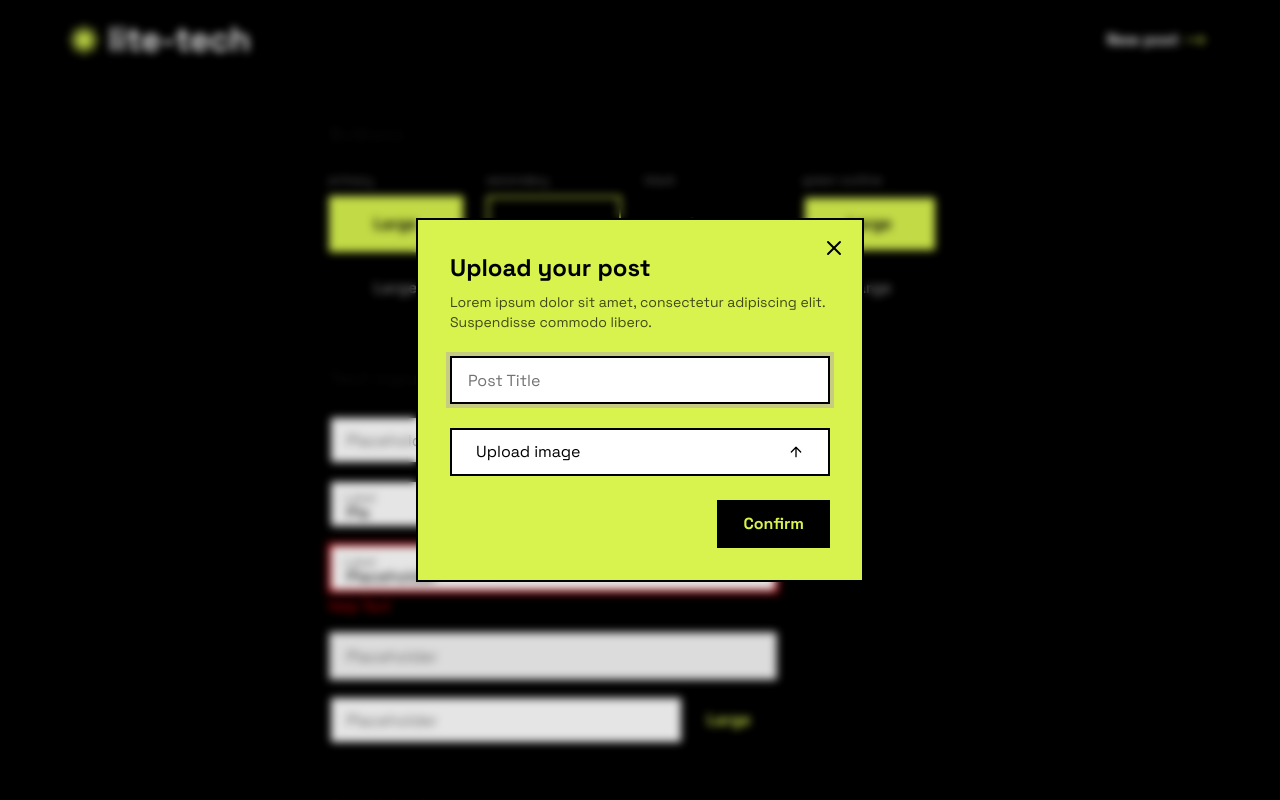
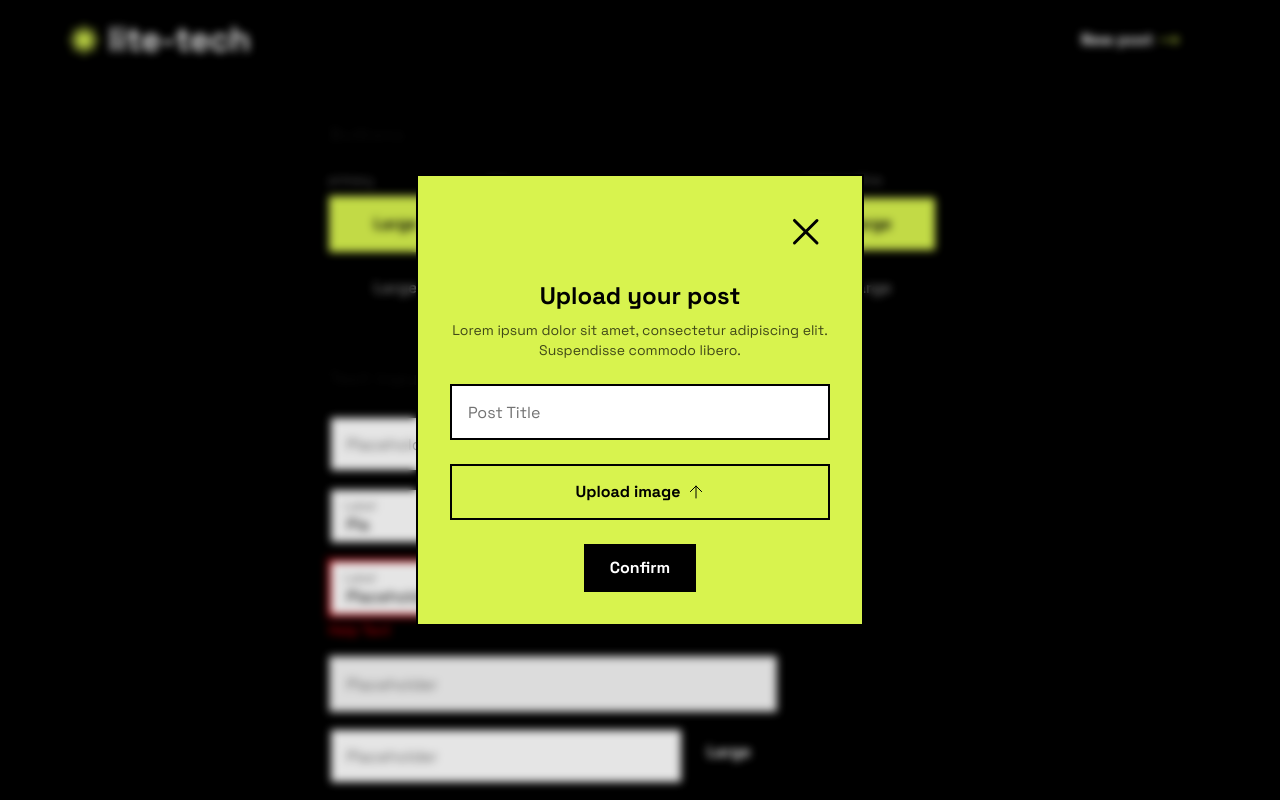
Before and after one commit to nicomanzato/nextjs-tech-blog, a Next.js app: page /design-system in a window 1280 px wide. Both pictures are taken after a click on the button "New post". Shown: the top 800 px of the page. Built offline with nearby package versions, Linux system fonts and the light colour scheme.

Commit message:
updated modal

```diff
--- /dev/null
+++ b/components/icons/arrow-up.tsx
@@ -0,0 +1,17 @@
+import type { SVGProps } from "react";
+
+function ArrowUpIcon(props: SVGProps<SVGSVGElement>) {
+  return (
+    <svg viewBox="0 0 24 24" fill="none" aria-hidden="true" {...props}>
+      <path
+        d="M12 21V3M3.5 11.5L12 3L20.5 11.5"
+        stroke="currentColor"
+        strokeWidth="1.5"
+        strokeLinecap="round"
+        strokeLinejoin="round"
+      />
+    </svg>
+  );
+}
+
+export { ArrowUpIcon };
--- a/components/icons/x.tsx
+++ b/components/icons/x.tsx
@@ -2,9 +2,28 @@ import type { SVGProps } from "react";
 
 function XIcon(props: SVGProps<SVGSVGElement>) {
   return (
-    <svg viewBox="0 0 10 10" fill="none" aria-hidden="true" {...props}>
-      <line x1="9.35355" y1="0.461097" x2="0.353553" y2="9.4611" stroke="currentColor" />
-      <line x1="0.353553" y1="0.3536" x2="9.35355" y2="9.3536" stroke="currentColor" />
+    <svg
+      width="48"
+      height="48"
+      viewBox="0 0 48 48"
+      fill="none"
+      xmlns="http://www.w3.org/2000/svg"
+      {...props}
+    >
+      <path
+        d="M34.9829 12.4707L12.4679 34.9858"
+        stroke="black"
+        strokeWidth="3"
+        strokeLinecap="round"
+        strokeLinejoin="round"
+      />
+      <path
+        d="M34.9983 34.9985L12.4618 12.462"
+        stroke="black"
+        strokeWidth="3"
+        strokeLinecap="round"
+        strokeLinejoin="round"
+      />
     </svg>
   );
 }
--- a/components/site-header.tsx
+++ b/components/site-header.tsx
@@ -18,9 +18,9 @@ function SiteHeader() {
         />
       </Link>
       <UploadPostDialog>
-        <Button className="h-auto gap-1 border-none bg-transparent p-0 text-base font-semibold  hover:bg-transparent hover:text-text-icons-inverse">
-          <span className="text-text-icons-inverse">New post</span>
-          <ArrowRightIcon className="size-6 text-text-icons-brand" />
+        <Button variant="black" className="group gap-1">
+          <span>New post</span>
+          <ArrowRightIcon className="size-6 text-text-icons-brand group-active:text-text-icons-highlight group-hover:text-text-icons-highlight" />
         </Button>
       </UploadPostDialog>
     </header>
--- a/components/topics-filter.tsx
+++ b/components/topics-filter.tsx
@@ -47,7 +47,7 @@ function TopicsFilter({ topics }: TopicsFilterProps) {
             )}
           >
             {topic}
-            {isSelected && <XIcon className="size-2.5" />}
+            {isSelected && <XIcon className="size-4.5" />}
           </button>
         );
       })}
--- a/components/ui/button.tsx
+++ b/components/ui/button.tsx
@@ -14,7 +14,7 @@ const buttonVariants = cva(
         secondary:
           "border-border-brand bg-transparent text-text-icons-primary hover:bg-background-brand hover:text-text-icons-primary focus-visible:ring-4 focus-visible:ring-border-brand/50 active:bg-background-brand active:text-text-icons-primary disabled:border-muted-foreground/40 disabled:text-muted-foreground",
         black:
-          "bg-background-inverse text-text-icons-brand hover:bg-background-brand hover:text-text-icons-primary focus-visible:border-border-brand focus-visible:ring-4 focus-visible:ring-border-brand/50 active:bg-background-brand active:text-text-icons-primary disabled:bg-transparent disabled:text-muted-foreground",
+          "bg-background-inverse text-text-icons-inverse hover:bg-background-brand hover:border-border-inverse hover:text-text-icons-primary focus-visible:border-border-brand focus-visible:ring-4 focus-visible:ring-border-brand/50 active:bg-background-brand active:text-text-icons-primary disabled:bg-transparent disabled:text-muted-foreground",
         "green-outline":
           "border-border-inverse bg-background-brand text-text-icons-primary hover:bg-background-inverse hover:text-text-icons-brand focus-visible:border-border-brand focus-visible:ring-4 focus-visible:ring-border-inverse/30 active:bg-background-inverse active:text-text-icons-brand disabled:border-transparent disabled:bg-transparent disabled:text-muted-foreground",
       },
--- a/components/ui/dialog.tsx
+++ b/components/ui/dialog.tsx
@@ -1,33 +1,33 @@
-"use client"
+"use client";
 
-import * as React from "react"
-import { Dialog as DialogPrimitive } from "radix-ui"
+import * as React from "react";
+import { Dialog as DialogPrimitive } from "radix-ui";
 
-import { cn } from "@/lib/utils"
-import { XIcon } from "lucide-react"
+import { cn } from "@/lib/utils";
+import { XIcon } from "@/components/icons/x";
 
 function Dialog({
   ...props
 }: React.ComponentProps<typeof DialogPrimitive.Root>) {
-  return <DialogPrimitive.Root data-slot="dialog" {...props} />
+  return <DialogPrimitive.Root data-slot="dialog" {...props} />;
 }
 
 function DialogTrigger({
   ...props
 }: React.ComponentProps<typeof DialogPrimitive.Trigger>) {
-  return <DialogPrimitive.Trigger data-slot="dialog-trigger" {...props} />
+  return <DialogPrimitive.Trigger data-slot="dialog-trigger" {...props} />;
 }
 
 function DialogPortal({
   ...props
 }: React.ComponentProps<typeof DialogPrimitive.Portal>) {
-  return <DialogPrimitive.Portal data-slot="dialog-portal" {...props} />
+  return <DialogPrimitive.Portal data-slot="dialog-portal" {...props} />;
 }
 
 function DialogClose({
   ...props
 }: React.ComponentProps<typeof DialogPrimitive.Close>) {
-  return <DialogPrimitive.Close data-slot="dialog-close" {...props} />
+  return <DialogPrimitive.Close data-slot="dialog-close" {...props} />;
 }
 
 function DialogOverlay({
@@ -39,11 +39,11 @@ function DialogOverlay({
       data-slot="dialog-overlay"
       className={cn(
         "fixed inset-0 isolate z-50 bg-black/10 duration-100 supports-backdrop-filter:backdrop-blur-xs data-open:animate-in data-open:fade-in-0 data-closed:animate-out data-closed:fade-out-0",
-        className
+        className,
       )}
       {...props}
     />
-  )
+  );
 }
 
 function DialogContent({
@@ -52,7 +52,7 @@ function DialogContent({
   showCloseButton = true,
   ...props
 }: React.ComponentProps<typeof DialogPrimitive.Content> & {
-  showCloseButton?: boolean
+  showCloseButton?: boolean;
 }) {
   return (
     <DialogPortal>
@@ -61,23 +61,23 @@ function DialogContent({
         data-slot="dialog-content"
         className={cn(
           "fixed top-1/2 left-1/2 z-50 grid w-full max-w-[calc(100%-2rem)] -translate-x-1/2 -translate-y-1/2 gap-4 rounded-xl bg-popover p-4 text-sm text-popover-foreground ring-1 ring-foreground/10 duration-100 outline-none sm:max-w-sm data-open:animate-in data-open:fade-in-0 data-open:zoom-in-95 data-closed:animate-out data-closed:fade-out-0 data-closed:zoom-out-95",
-          className
+          className,
         )}
         {...props}
       >
-        {children}
         {showCloseButton && (
           <DialogPrimitive.Close
             data-slot="dialog-close"
-            className="absolute top-4 right-4 text-text-icons-primary outline-none hover:opacity-70 focus-visible:ring-2 focus-visible:ring-border-inverse/50"
+            className="text-text-icons-primary ml-auto outline-none hover:opacity-70 focus-visible:ring-2 focus-visible:ring-border-inverse/50"
           >
-            <XIcon />
+            <XIcon className="size-12" />
             <span className="sr-only">Close</span>
           </DialogPrimitive.Close>
         )}
+        {children}
       </DialogPrimitive.Content>
     </DialogPortal>
-  )
+  );
 }
 
 function DialogHeader({ className, ...props }: React.ComponentProps<"div">) {
@@ -87,7 +87,7 @@ function DialogHeader({ className, ...props }: React.ComponentProps<"div">) {
       className={cn("flex flex-col gap-2", className)}
       {...props}
     />
-  )
+  );
 }
 
 function DialogFooter({ className, ...props }: React.ComponentProps<"div">) {
@@ -96,11 +96,11 @@ function DialogFooter({ className, ...props }: React.ComponentProps<"div">) {
       data-slot="dialog-footer"
       className={cn(
         "-mx-4 -mb-4 flex flex-col-reverse gap-2 rounded-b-xl border-t bg-muted/50 p-4 sm:flex-row sm:justify-end",
-        className
+        className,
       )}
       {...props}
     />
-  )
+  );
 }
 
 function DialogTitle({
@@ -112,11 +112,11 @@ function DialogTitle({
       data-slot="dialog-title"
       className={cn(
         "font-heading text-base leading-none font-medium",
-        className
+        className,
       )}
       {...props}
     />
-  )
+  );
 }
 
 function DialogDescription({
@@ -128,11 +128,11 @@ function DialogDescription({
       data-slot="dialog-description"
       className={cn(
         "text-sm text-muted-foreground *:[a]:underline *:[a]:underline-offset-3 *:[a]:hover:text-foreground",
-        className
+        className,
       )}
       {...props}
     />
-  )
+  );
 }
 
 export {
@@ -146,4 +146,4 @@ export {
   DialogPortal,
   DialogTitle,
   DialogTrigger,
-}
+};
--- a/components/ui/input.tsx
+++ b/components/ui/input.tsx
@@ -1,6 +1,6 @@
-import * as React from "react"
+import * as React from "react";
 
-import { cn } from "@/lib/utils"
+import { cn } from "@/lib/utils";
 
 function Input({ className, type, ...props }: React.ComponentProps<"input">) {
   return (
@@ -8,12 +8,12 @@ function Input({ className, type, ...props }: React.ComponentProps<"input">) {
       type={type}
       data-slot="input"
       className={cn(
-        "h-12 w-full min-w-0 rounded-none border-2 border-border-inverse bg-background-surface px-4 text-base text-text-icons-primary outline-none transition-colors placeholder:text-muted-foreground hover:placeholder:text-text-icons-primary/70 focus-visible:ring-4 focus-visible:ring-text-icons-interactive/30 disabled:cursor-not-allowed disabled:border-muted-foreground/30 disabled:bg-muted disabled:text-muted-foreground aria-invalid:border-destructive aria-invalid:ring-4 aria-invalid:ring-destructive/20",
-        className
+        "h-14 w-full min-w-0 rounded-none border-2 border-border-inverse bg-background-surface px-4 text-base text-text-icons-primary outline-none transition-colors placeholder:text-muted-foreground hover:placeholder:text-text-icons-primary/70 focus-visible:ring-4 focus-visible:ring-text-icons-interactive/30 disabled:cursor-not-allowed disabled:border-muted-foreground/30 disabled:bg-muted disabled:text-muted-foreground aria-invalid:border-destructive aria-invalid:ring-4 aria-invalid:ring-destructive/20",
+        className,
       )}
       {...props}
     />
-  )
+  );
 }
 
-export { Input }
+export { Input };
--- a/components/upload-post-dialog.tsx
+++ b/components/upload-post-dialog.tsx
@@ -1,9 +1,9 @@
 "use client";
 
 import * as React from "react";
-import { ArrowUp } from "lucide-react";
 
 import { Button } from "@/components/ui/button";
+import { ArrowUpIcon } from "@/components/icons/arrow-up";
 import {
   Dialog,
   DialogContent,
@@ -15,17 +15,19 @@ import {
 } from "@/components/ui/dialog";
 import { Input } from "@/components/ui/input";
 import { Progress } from "@/components/ui/progress";
+import { cn } from "@/lib/utils";
 
 type Step = "form" | "uploading" | "success";
 
 const cardClassName =
   "gap-6 rounded-none border-2 border-border-inverse bg-background-brand p-8 text-text-icons-primary shadow-[8px_8px_0_var(--neutral-900)] sm:max-w-md";
-const buttonFieldClassName = "h-12 rounded-none border-2 border-border-inverse bg-background-surface";
 
 export function UploadPostDialog({ children }: { children: React.ReactNode }) {
   const [open, setOpen] = React.useState(false);
   const [step, setStep] = React.useState<Step>("form");
   const [progress, setProgress] = React.useState(0);
+  const [fileName, setFileName] = React.useState<string | null>(null);
+  const fileInputRef = React.useRef<HTMLInputElement>(null);
 
   React.useEffect(() => {
     if (step !== "uploading") return;
@@ -45,16 +47,19 @@ export function UploadPostDialog({ children }: { children: React.ReactNode }) {
 
   function handleOpenChange(next: boolean) {
     setOpen(next);
-    if (!next) setStep("form");
+    if (!next) {
+      setStep("form");
+      setFileName(null);
+    }
   }
 
   return (
     <Dialog open={open} onOpenChange={handleOpenChange}>
       <DialogTrigger asChild>{children}</DialogTrigger>
-      <DialogContent className={cardClassName}>
+      <DialogContent className={cn("w-160", cardClassName)}>
         {step === "form" && (
           <>
-            <DialogHeader className="gap-2">
+            <DialogHeader className="gap-2 text-center">
               <DialogTitle className="font-heading text-2xl font-bold">
                 Upload your post
               </DialogTitle>
@@ -64,16 +69,25 @@ export function UploadPostDialog({ children }: { children: React.ReactNode }) {
               </DialogDescription>
             </DialogHeader>
             <Input placeholder="Post Title" />
+            <input
+              ref={fileInputRef}
+              type="file"
+              accept="image/*"
+              className="hidden"
+              onChange={(e) => setFileName(e.target.files?.[0]?.name ?? null)}
+            />
             <Button
-              variant="secondary"
-              className={`${buttonFieldClassName} w-full justify-between font-normal text-text-icons-primary hover:bg-background-brand`}
+              type="button"
+              variant="green-outline"
+              className={`w-full justify-center gap-2`}
+              onClick={() => fileInputRef.current?.click()}
             >
-              Upload image <ArrowUp className="size-4" />
+              {fileName ?? "Upload image"} <ArrowUpIcon className="size-4" />
             </Button>
             <DialogFooter className="mx-0 mb-0 justify-center border-none bg-transparent p-0">
               <Button
                 variant="black"
-                className="h-12 rounded-none"
+                className="h-12 rounded-none mx-auto"
                 onClick={() => {
                   setProgress(0);
                   setStep("uploading");
@@ -87,7 +101,7 @@ export function UploadPostDialog({ children }: { children: React.ReactNode }) {
 
         {step === "uploading" && (
           <>
-            <DialogHeader className="gap-2">
+            <DialogHeader className="gap-2 text-center">
               <DialogTitle className="font-heading text-2xl font-bold">
                 Upload your post
               </DialogTitle>
@@ -103,7 +117,7 @@ export function UploadPostDialog({ children }: { children: React.ReactNode }) {
               </p>
               <Progress
                 value={progress}
-                className="h-2 rounded-none bg-background-surface [&>div]:bg-background-inverse"
+                className="h-2 rounded-none bg-text-icons-disabled [&>div]:bg-background-inverse"
               />
               <button
                 type="button"
@@ -131,7 +145,7 @@ export function UploadPostDialog({ children }: { children: React.ReactNode }) {
             <DialogFooter className="mx-0 mb-0 justify-center border-none bg-transparent p-0">
               <Button
                 variant="black"
-                className="h-12 rounded-none"
+                className="h-12 rounded-none mx-auto"
                 onClick={() => handleOpenChange(false)}
               >
                 Done
```
Also changed, not shown: components/ui/text-field.tsx (+11 -17 lines).
